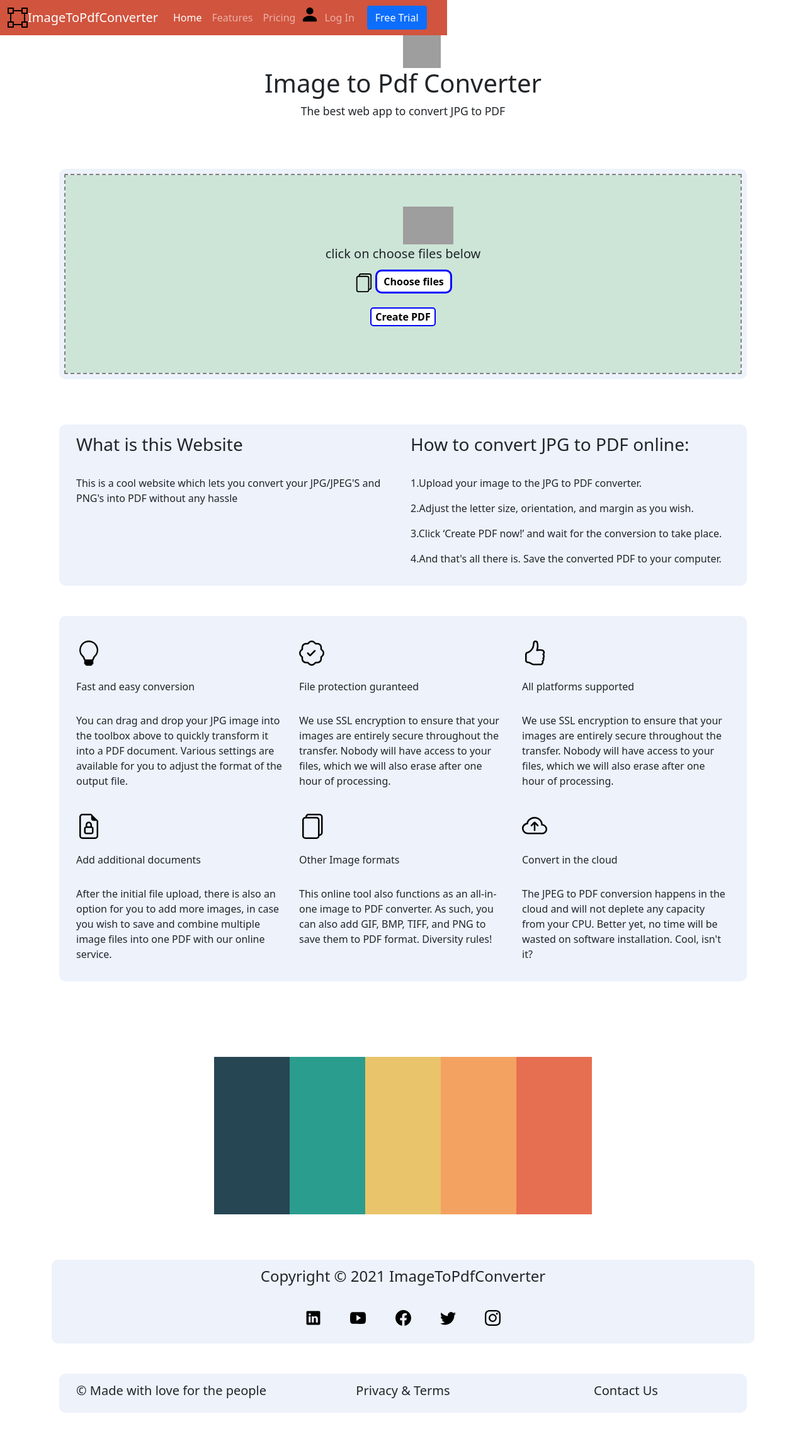
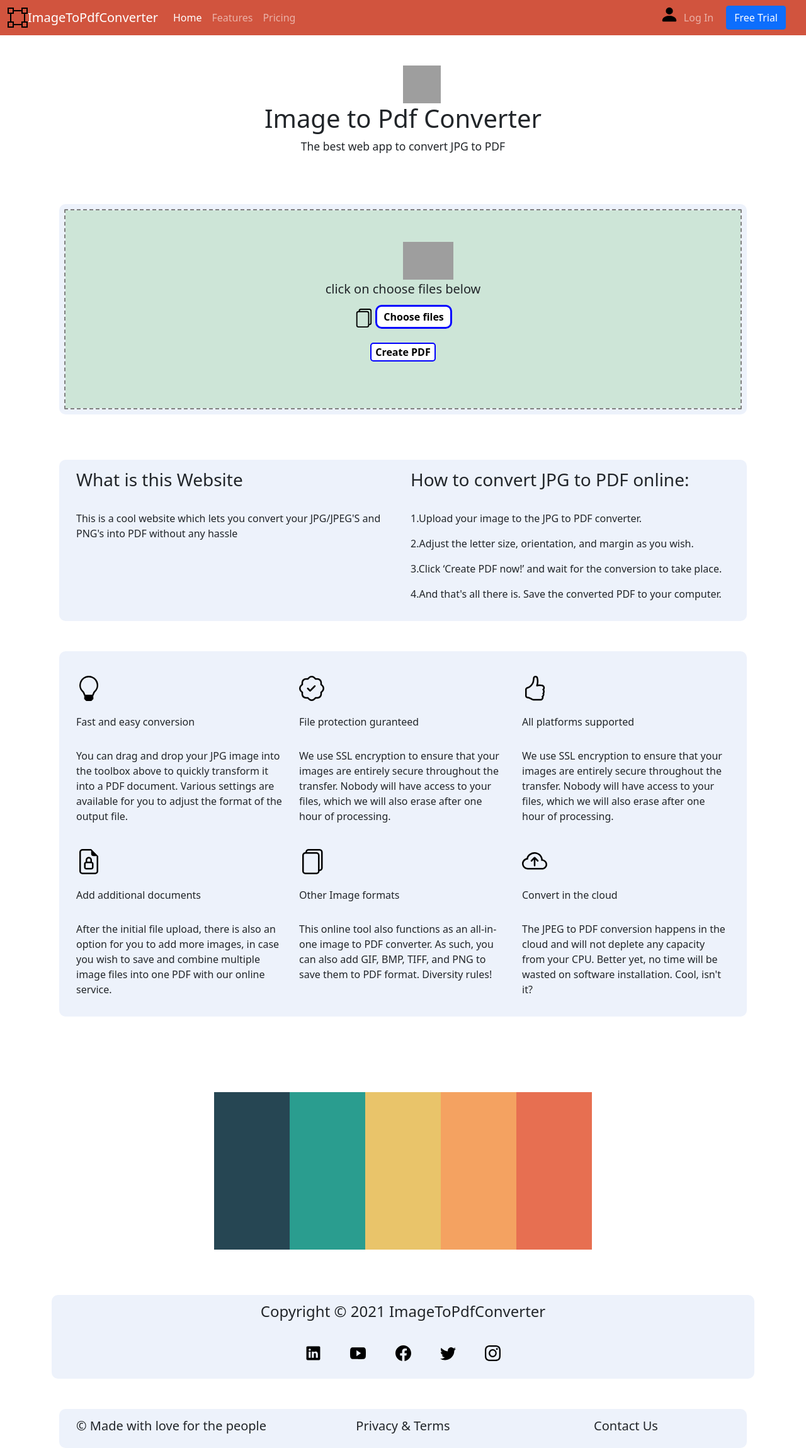
Before and after one commit to akhilesh-06/jekyll_website, a Jekyll site: the page built from index.html, in a window 1280 px wide. Shown: the whole page at 63% size. Built offline with Jekyll 4.4.1, drawn with Linux system fonts in a browser that asks for light colours; nearby versions of some CDN libraries; before the commit the page ends 2243 px from its top, so only the background shows below that; grey boxes are pictures that could not be loaded.

Commit message:
new changes

```diff
--- a/_includes/navbar.html
+++ b/_includes/navbar.html
@@ -9,7 +9,7 @@
     <title></title>
   </head>
   <body>
-    <nav class="navbar navbar-expand-lg navbar-dark" style="background-color: #D1543E; position:fixed;" id="navbar">
+    <nav class="navbar navbar-expand-lg navbar-dark" style="background-color: #D1543E;" id="navbar">
       <div class="container-fluid">
     <img src="/assests/img/bounding-box.svg" alt="" width="32" height="32" title="bounding-box">
     <a id="brand" class="navbar-brand" href="#"> ImageToPdfConverter</a>
--- a/css/style.scss
+++ b/css/style.scss
@@ -97,6 +97,7 @@
   margin:auto;
 }
 td{
+  padding: 10px;
   height:250px;
   width:120px;
   border: 6px solid white;
```
